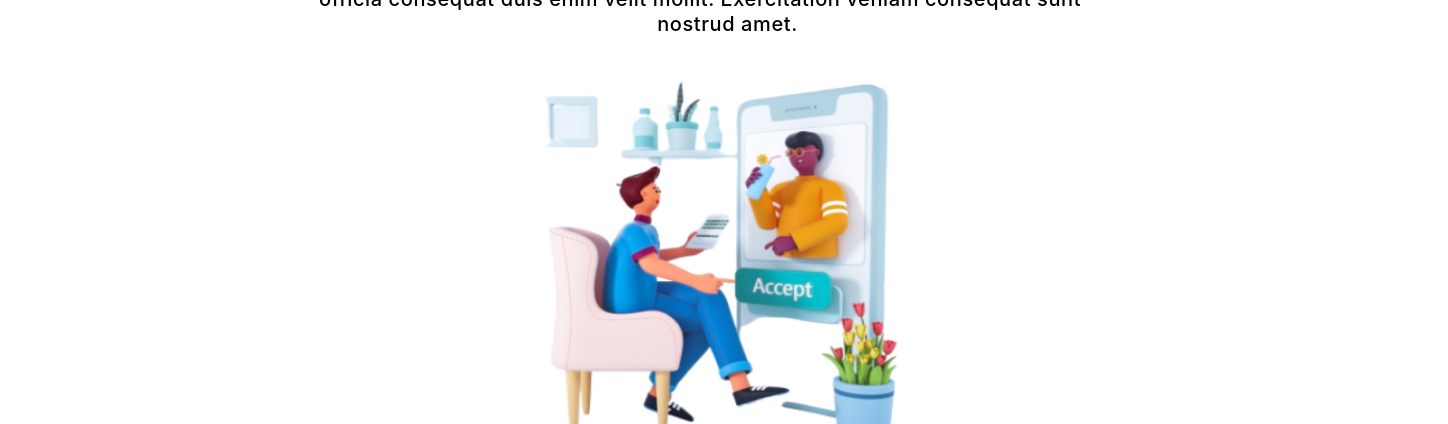
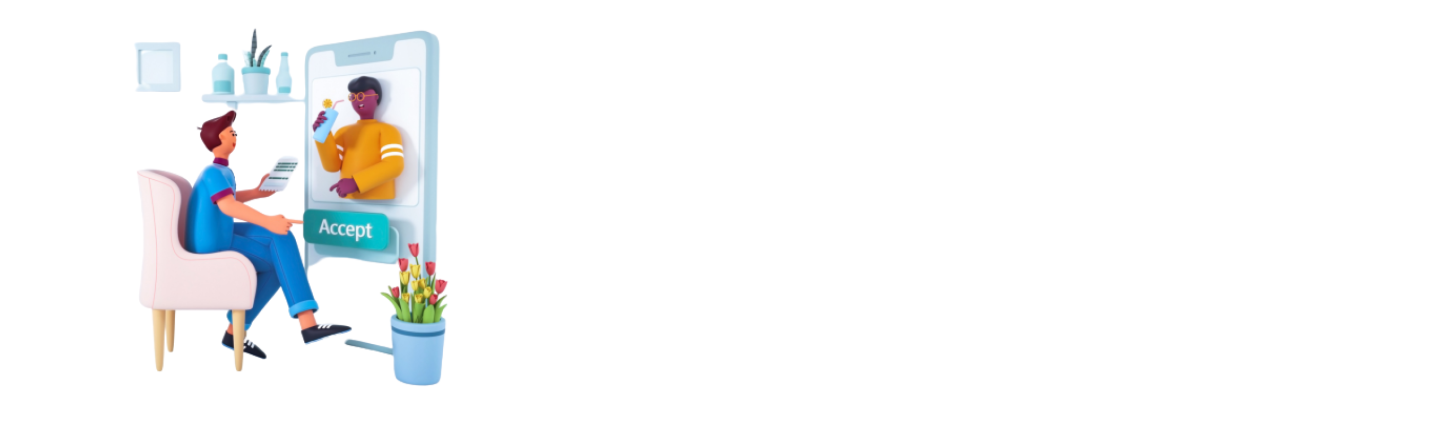
Before and after one commit to Mon97-crypto/Mon97_crypto.github.io, a plain HTML site: page index.html in a window 1280 px wide. Shown: the part 110-534 px from the top of the page, 1448 px wide, since content can reach past the window. Drawn offline with Linux system fonts and the light colour scheme.

Commit message:
Update index.html

```diff
--- a/index.html
+++ b/index.html
@@ -4,7 +4,7 @@
 
 <head>
 
-    <link rel="stylesheet" href="frnt.css">
+    <link rel="stylesheet" href="frnt.css" media="all and (max-width: 1024px)>
 
     <meta charset="UTF-8">
 
```
